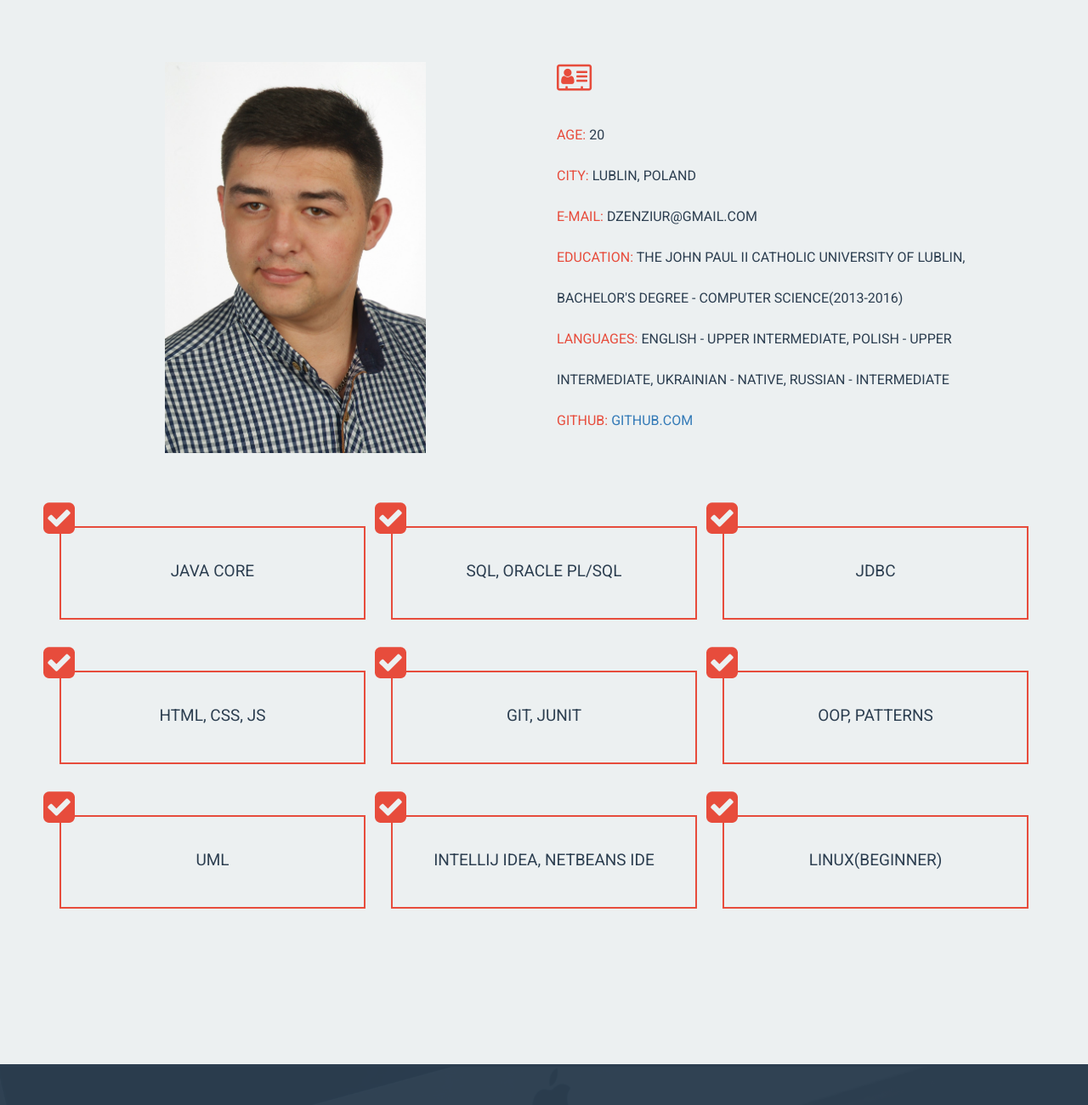
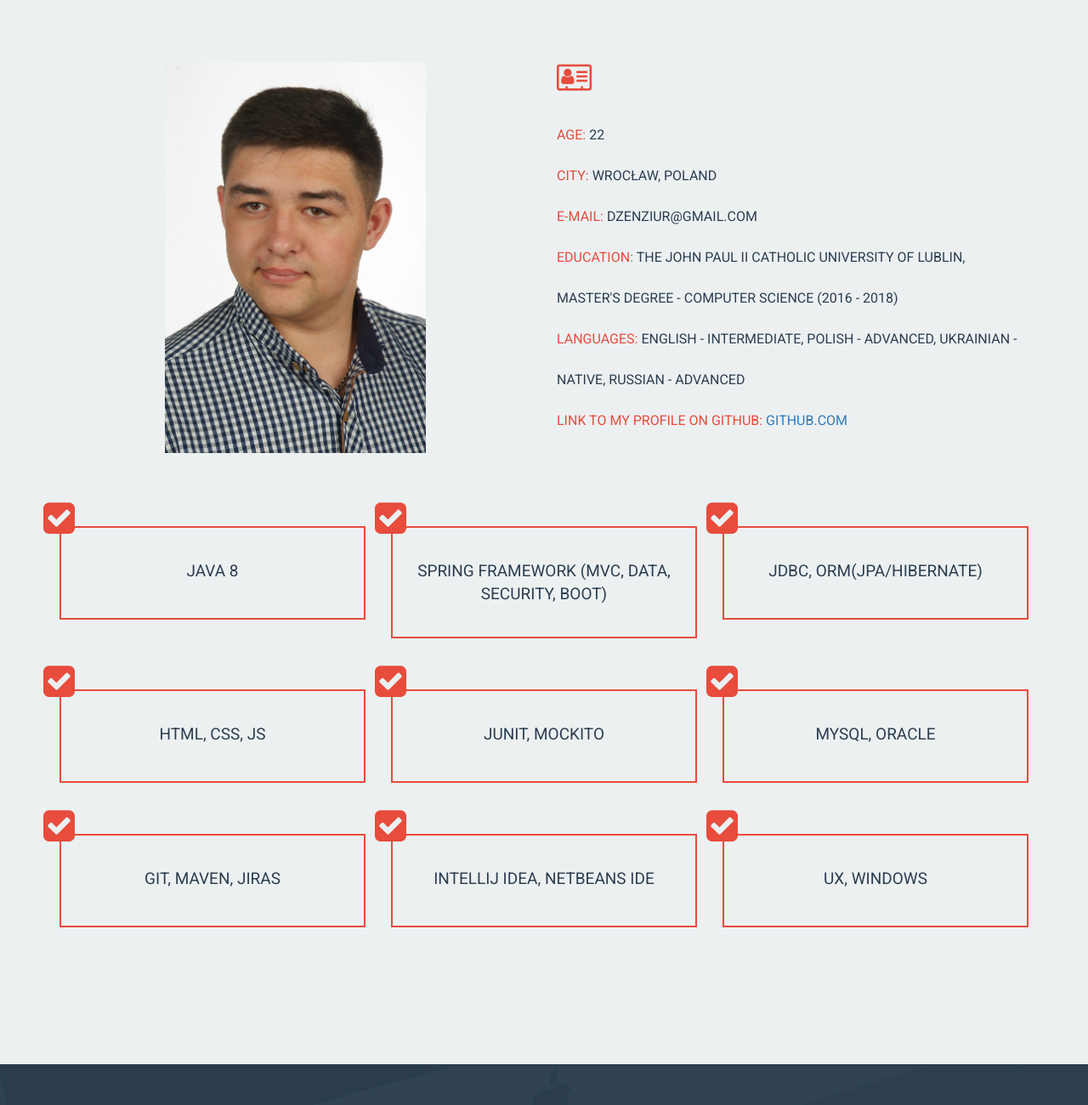
Before and after one commit to dzenziur/Portfolio, a plain HTML site: page index.html in a window 1280 px wide. Shown: the part 960-2260 px from the top of the page at 85% size. Drawn offline with Linux system fonts and the light colour scheme.

Commit message:
added some modifications in index.html

```diff
--- a/index.html
+++ b/index.html
@@ -63,7 +63,7 @@
 								<div class="header_text">
 									<div class="header_title"><h1>vladyslav dzenziur</h1></div>
 									<div class="header_subtitle">
-										<h2>java junior developer</h2>
+										<h2>junior java developer</h2>
 									</div>
 								</div>
 							</div>
@@ -88,25 +88,25 @@
 							<div class="short_info wow fadeInUp">
 								<i class="fa fa-address-card-o" aria-hidden="true"></i>
 								<div class="info_text">
-									<span>Age:</span> 20<br>
-									<span>City:</span> Lublin, Poland<br>
-									<span>E-mail:</span> dzenziur@gmail.com<br>
-									<span>Education:</span> The John Paul II Catholic University of Lublin, Bachelor's Degree - Computer science(2013-2016)<br>
-									<span>Languages:</span> English - upper intermediate, Polish - upper intermediate, Ukrainian - native, Russian - intermediate<br>
-									<span>GitHub:</span><a href="https://github.com/dzenziur"> github.com</a><br>
+									<span>Age: </span>22<br>
+									<span>City: </span>Wrocław, Poland<br>
+									<span>E-mail: </span>dzenziur@gmail.com<br>
+									<span>Education: </span>The John Paul II Catholic University of Lublin, Master's Degree - Computer science (2016 - 2018)<br>
+									<span>Languages: </span>English - intermediate, Polish - advanced, Ukrainian - native, Russian - advanced<br>
+									<span>Link to my profile on GitHub: </span><a href="https://github.com/dzenziur">github.com</a><br>
 								</div>
 							</div>
 						</div>
 					</div>
 					<div class="row">
 						<div class="col-md-4">
-							<div class="info_block wow fadeInLeft">Java Core</div>
+							<div class="info_block wow fadeInLeft">Java 8</div>
 						</div>
 						<div class="col-md-4">
-							<div class="info_block wow fadeInUp">SQL, Oracle PL/SQL</div>
+							<div class="info_block wow fadeInUp">Spring Framework (MVC, Data, Security, Boot)</div>
 						</div>
 						<div class="col-md-4">
-							<div class="info_block wow fadeInRight">JDBC</div>
+							<div class="info_block wow fadeInRight">JDBC, ORM(JPA/Hibernate)</div>
 						</div>
 					</div>
 					<div class="row">
@@ -114,21 +114,21 @@
 							<div class="info_block wow fadeInLeft">HTML, CSS, JS</div>
 						</div>
 						<div class="col-md-4">
-							<div class="info_block wow fadeInUp">Git, Junit</div>
+							<div class="info_block wow fadeInUp">Junit, Mockito</div>
 						</div>
 						<div class="col-md-4">
-							<div class="info_block wow fadeInRight">OOP, Patterns</div>
+							<div class="info_block wow fadeInRight">MySQL, Oracle</div>
 						</div>
 					</div>
 					<div class="row">
 						<div class="col-md-4">
-							<div class="info_block wow fadeInLeft">UML</div>
+							<div class="info_block wow fadeInLeft">Git, Maven, JIRAS</div>
 						</div>
 						<div class="col-md-4">
 							<div class="info_block wow fadeInUp">Intellij IDEA, NetBeans IDE</div>
 						</div>
 						<div class="col-md-4">
-							<div class="info_block wow fadeInRight">Linux(beginner)</div>
+							<div class="info_block wow fadeInRight">UX, Windows</div>
 						</div>
 					</div>
 				</div>
@@ -180,7 +180,7 @@
 					<a href="#"><i class="fa fa-linkedin" aria-hidden="true"></i></a>
 					<a href="#"><i class="fa fa-github-alt" aria-hidden="true"></i></a>
 				</div>
-				<span class="copyright wow fadeInDown">vladyslav dzenziur 2017 ©</span>
+				<span class="copyright wow fadeInDown">vladyslav dzenziur 2018 ©</span>
 			</div>
 		</footer>
 	</div>
```
